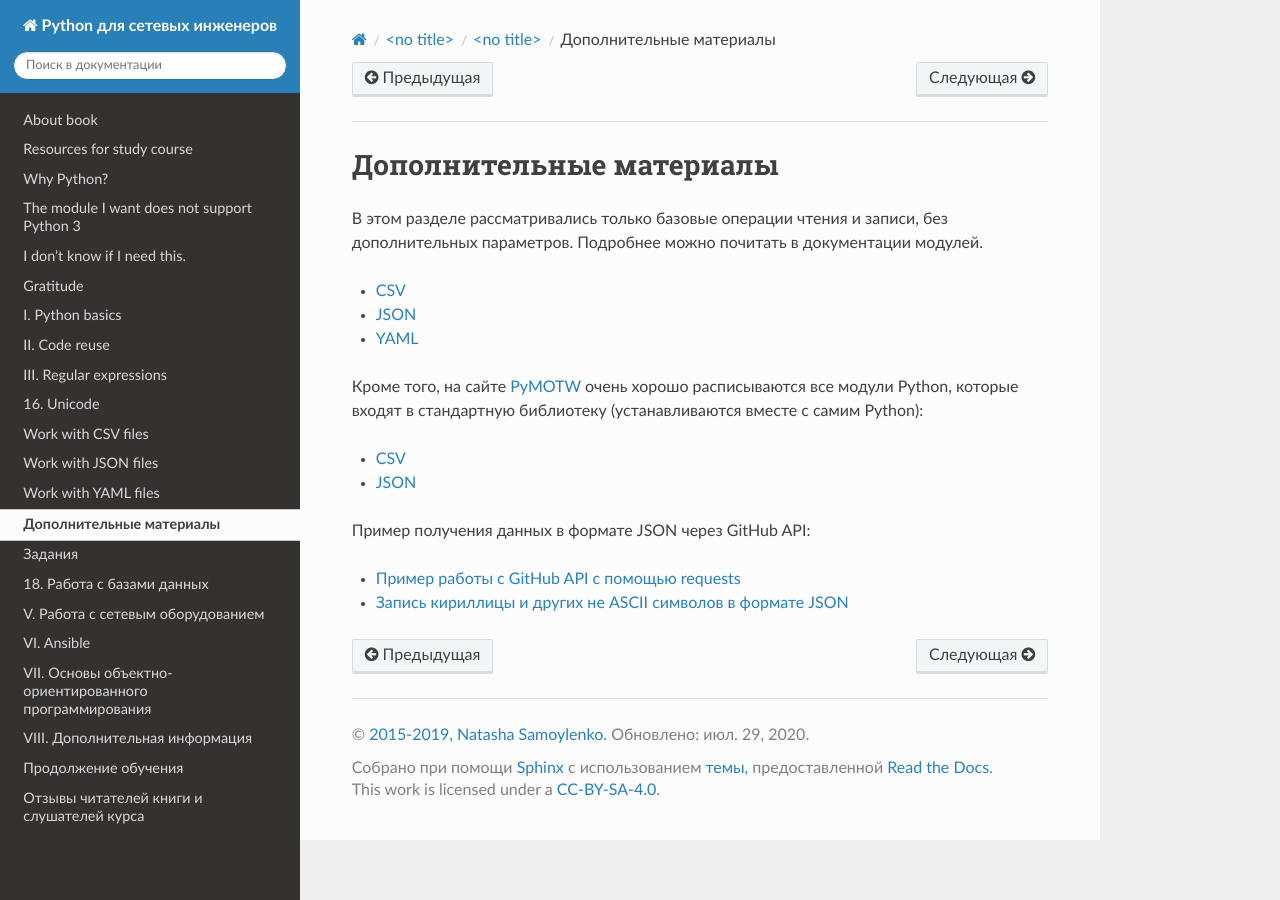
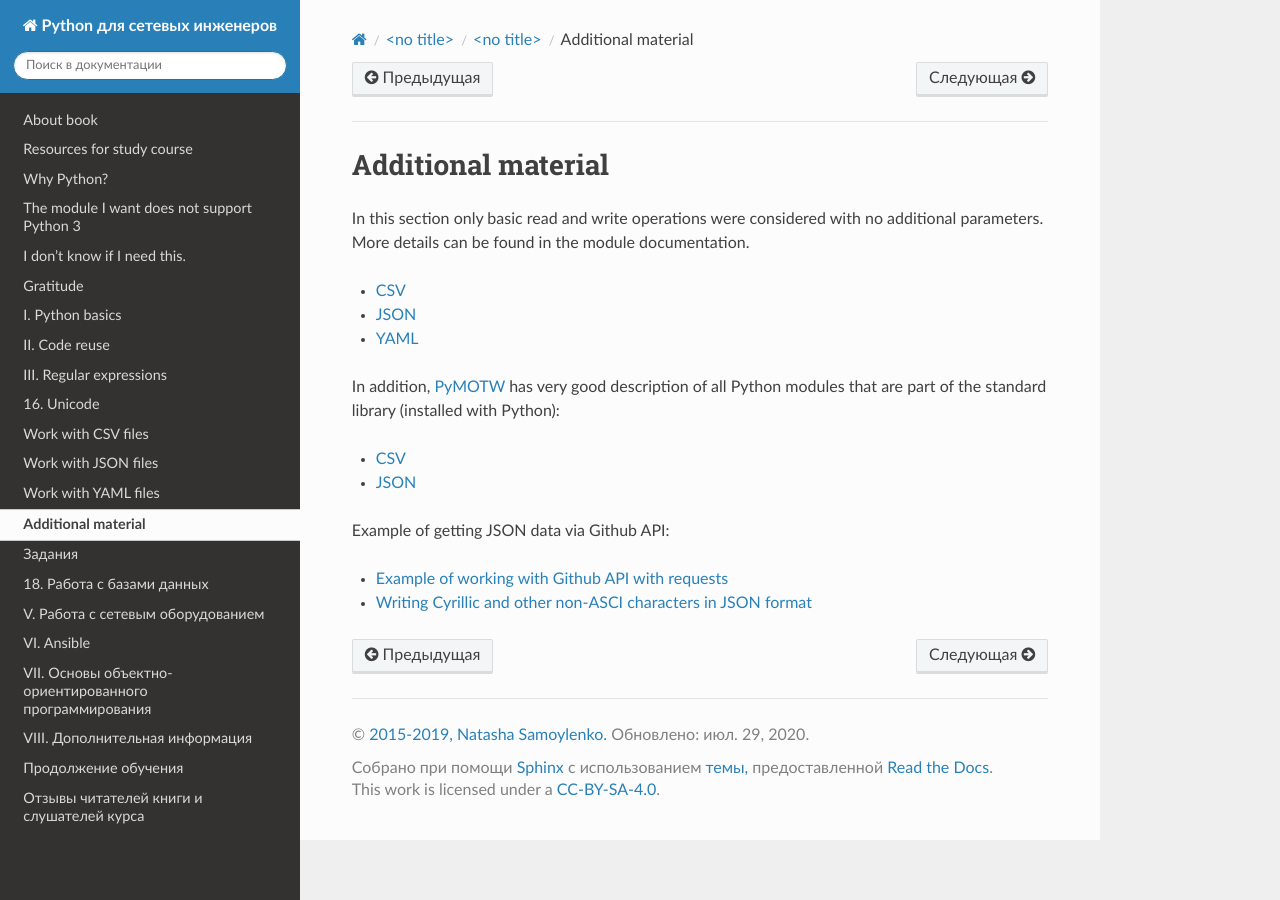
Before and after one commit to Aidar5/nattoeng, a Sphinx documentation site: the page built from docs/source/book/17_serialization/further_reading.rst, in a window 1280 px wide. Built offline with Sphinx 7.4.7 and the Read the Docs theme 2.0.0, drawn with Linux system fonts in a browser that asks for light colours; pages that are not in the unit, such as notebooks, are missing from menus.

Commit message:
Update further_reading.rst

```diff
--- a/docs/source/book/17_serialization/further_reading.rst
+++ b/docs/source/book/17_serialization/further_reading.rst
@@ -1,22 +1,18 @@
-Дополнительные материалы
+Additional material
 ------------------------
 
-В этом разделе рассматривались только базовые операции чтения и записи,
-без дополнительных параметров. Подробнее можно почитать в документации
-модулей.
+In this section only basic read and write operations were considered with no additional parameters. More details can be found in the module documentation.
 
 * `CSV <https://docs.python.org/3/library/csv.html>`__
 * `JSON <https://docs.python.org/3/library/json.html>`__
 * `YAML <http://pyyaml.org/wiki/PyYAMLDocumentation>`__
 
-Кроме того, на сайте `PyMOTW <https://pymotw.com/3/index.html>`__ очень
-хорошо расписываются все модули Python, которые входят в стандартную
-библиотеку (устанавливаются вместе с самим Python):
+In addition, `PyMOTW <https://pymotw.com/3/index.html>`__ has very good description of all Python modules that are part of the standard library (installed with Python):
 
 * `CSV <https://pymotw.com/3/csv/index.html>`__
 * `JSON <https://pymotw.com/3/json/index.html>`__
 
-Пример получения данных в формате JSON через GitHub API:
+Example of getting JSON data via Github API:
 
-* `Пример работы с GitHub API с помощью requests <https://pyneng.github.io/pyneng-3/GitHub-API-JSON-example/>`__
-* `Запись кириллицы и других не ASCII символов в формате JSON <https://pyneng.github.io/pyneng-3/json-module/>`__
+* `Example of working with Github API with requests  <https://pyneng.github.io/pyneng-3/GitHub-API-JSON-example/>`__
+* `Writing Cyrillic and other non-ASCI characters in JSON format  <https://pyneng.github.io/pyneng-3/json-module/>`__
```
